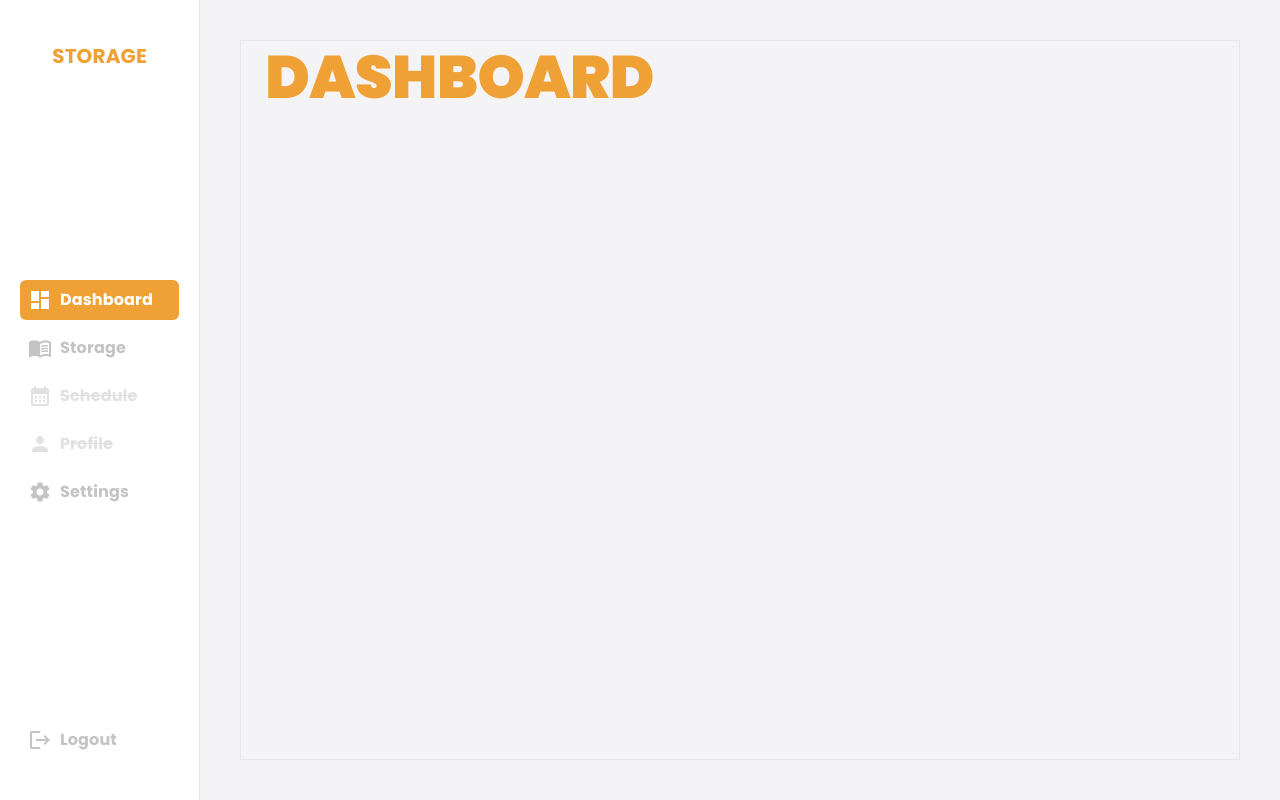
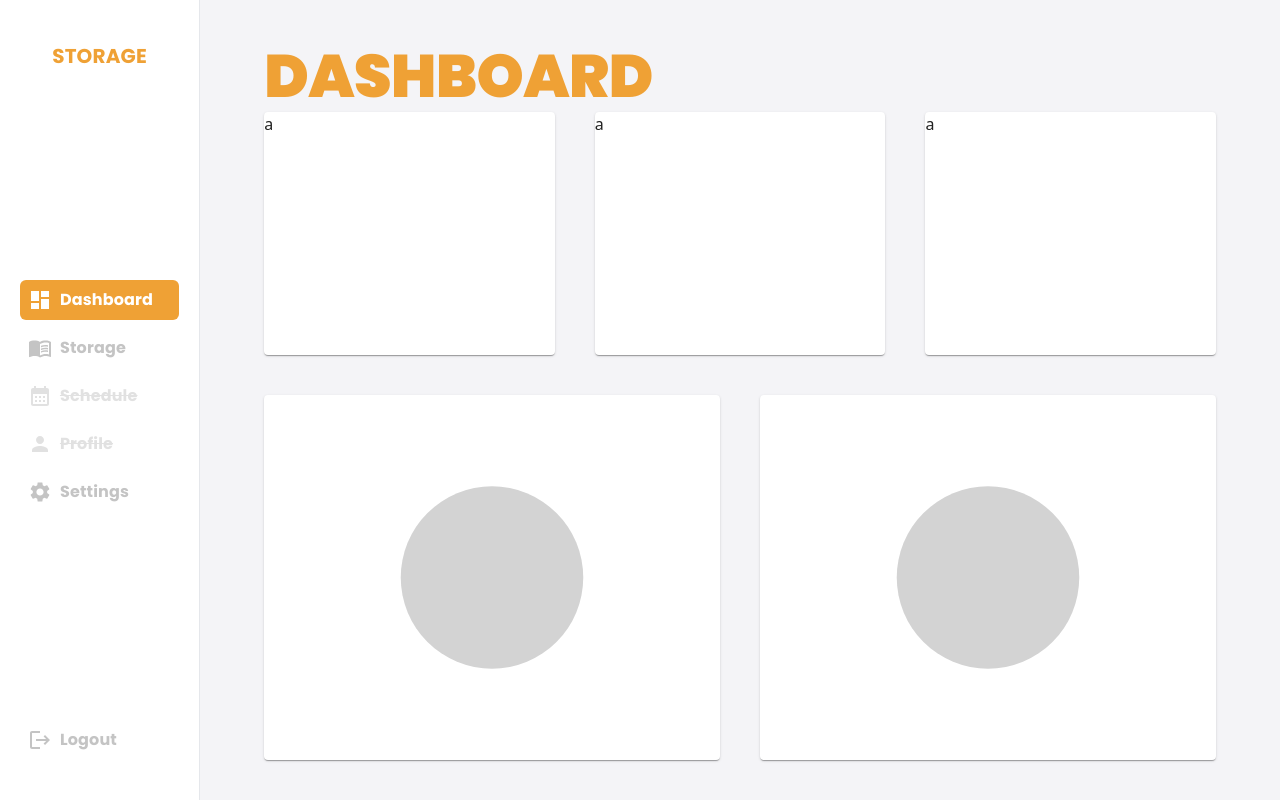
Before and after one commit to mattiaTuri/Storage, a React (Create React App) app: page / in a window 1280 px wide. Built offline with nearby package versions, Linux system fonts and the light colour scheme.

Commit message:
create dashboard layout and add charts

```diff
--- a/package.json
+++ b/package.json
@@ -20,6 +20,7 @@
     "@types/react-dom": "^18.2.4",
     "dayjs": "^1.11.9",
     "echarts": "^5.4.3",
+    "echarts-for-react": "^3.0.2",
     "firebase": "^10.1.0",
     "localforage": "^1.10.0",
     "match-sorter": "^6.3.1",
--- a/src/components/feature/dashboard/BookChart.tsx
+++ b/src/components/feature/dashboard/BookChart.tsx
@@ -1,5 +1,90 @@
+import ReactEChartsCore from "echarts-for-react/lib/core";
+import { useSelector } from "react-redux";
+import { booksListSelector } from "../../../store/booksList/selector";
+import * as echarts from "echarts/core";
+import { PieChart } from "echarts/charts";
+import { CanvasRenderer } from "echarts/renderers";
+import {
+  GridComponent,
+  LegendComponent,
+  TooltipComponent,
+  TitleComponent,
+  DatasetComponent,
+} from "echarts/components";
+import { useEffect, useState } from "react";
+import { BooksProps } from "../../../models/Books";
+
 function BookChart() {
-  return <div></div>;
+  const bookList = useSelector(booksListSelector);
+  echarts.use([PieChart, CanvasRenderer, TooltipComponent]);
+
+  const [data, setData] = useState<any>(null);
+  useEffect(() => {
+    getChartValue();
+  }, []);
+
+  const getChartValue = () => {
+    const genresList = bookList.map((elem: BooksProps) => elem.genre);
+    const genresListWithoutDuplicate: string[] = [];
+    genresList.forEach((elem: string) => {
+      if (!genresListWithoutDuplicate.includes(elem)) {
+        genresListWithoutDuplicate.push(elem);
+      }
+    });
+    countBookGenres(genresList, genresListWithoutDuplicate);
+  };
+
+  const countBookGenres = (
+    genresList: string[],
+    genresListWithoutDuplicate: string[]
+  ) => {
+    let a: any[] = [];
+    genresListWithoutDuplicate.forEach((genre) => {
+      let occurences = 0;
+      genresList.forEach((elem: string) => {
+        if (genre == elem) occurences++;
+      });
+      a.push({ name: genre, value: occurences });
+    });
+    setData(a);
+    console.log(a);
+  };
+
+  const option = {
+    tooltip: {
+      trigger: "item",
+    },
+    legend: {
+      top: "5%",
+      left: "center",
+    },
+    series: [
+      {
+        name: "Genre",
+        type: "pie",
+        radius: "50%",
+        emphasis: {
+          itemStyle: {
+            shadowBlur: 10,
+            shadowOffsetX: 0,
+            shadowColor: "rgba(0, 0, 0, 0.5)",
+          },
+        },
+        data: data,
+        // { value: 1048, name: "Search Engine" },
+        // { value: 735, name: "Direct" },
+        // { value: 580, name: "Email" },
+        // { value: 484, name: "Union Ads" },
+        // { value: 300, name: "Video Ads" },
+      },
+    ],
+  };
+
+  return (
+    <>
+      <ReactEChartsCore echarts={echarts} option={option} />{" "}
+    </>
+  );
 }
 
 export default BookChart;
--- a/src/components/feature/storage/Books.tsx
+++ b/src/components/feature/storage/Books.tsx
@@ -120,7 +120,7 @@ function Books() {
       field: "pages",
       headerName: "Pages",
       type: "number",
-      width: 200,
+      width: 150,
       headerAlign: "center",
       align: "center",
       editable: true,
--- a/src/components/feature/storage/Resources.tsx
+++ b/src/components/feature/storage/Resources.tsx
@@ -80,7 +80,7 @@ const resourceCol: GridColDef[] = [
     field: "actions",
     headerName: "Actions",
     type: "actions",
-    width: 150,
+    width: 100,
     getActions: ({ id }) => {
       return [
         <GridActionsCellItem
--- a/src/components/pages/dashboard/Dashboard.tsx
+++ b/src/components/pages/dashboard/Dashboard.tsx
@@ -2,21 +2,50 @@ import Box from "@mui/material/Box";
 import Container from "@mui/material/Container";
 import Typography from "@mui/material/Typography";
 import BookChart from "../../feature/dashboard/BookChart";
+import Card from "@mui/material/Card";
 
 function Dashboard() {
   return (
-    <Box className="h-full">
-      <Container maxWidth="xl" className="border h-full">
-        <Box>
+    <Container maxWidth="xl" className="h-full ">
+      <Box className="flex flex-col h-full">
         <Box>
           <Typography variant="h2" component="h1" color="#efa135">
             DASHBOARD
           </Typography>
         </Box>
+        <Box className="h-full flex flex-col gap-10">
+          <div className="grid grid-cols-3 gap-10 h-[40%]">
+            <Card className="bg-white">a</Card>
+            <Card className="bg-white">a</Card>
+            <Card className="bg-white">a</Card>
+          </div>
+          <div className="grid grid-cols-2 gap-10 h-[60%]">
+            <Card className="bg-white h-full">
               <BookChart />
+            </Card>
+            <Card className="bg-white h-full">
+              <BookChart />
+            </Card>
+          </div>
         </Box>
+      </Box>
+
+      {/* <Box className="w-full">
+          <div className="h-[50%] flex">
+            <div className="h-full bg-white shadow-lg">a</div>
+            <div className="h-full shadow-lg">a</div>
+            <div className="h-full shadow-lg">a</div>
+          </div>
+          <div className="h-[50%] w-full flex">
+            <div className="bg-white h-[50%] w-[50%] shadow-lg">
+              <BookChart />
+            </div>
+            <div className="bg-white h-[50%] w-[50%] shadow-lg">
+              <BookChart />
+            </div>
+          </div>
+        </Box> */}
     </Container>
-    </Box>
   );
 }
 
--- a/src/styles/global.css
+++ b/src/styles/global.css
@@ -36,7 +36,11 @@ p{
 }
 
 .MuiDataGrid-main{
-  height: 576px;
+  height: 500px;
+}
+
+.echarts-for-react{
+  height: 100% !important;
 }
 
 /* .MuiPickersDay-today{
```
Also changed, not shown: 1 other file (tests, documents, lock files or other folders). Lines whose indentation alone changed are shown as unchanged.
